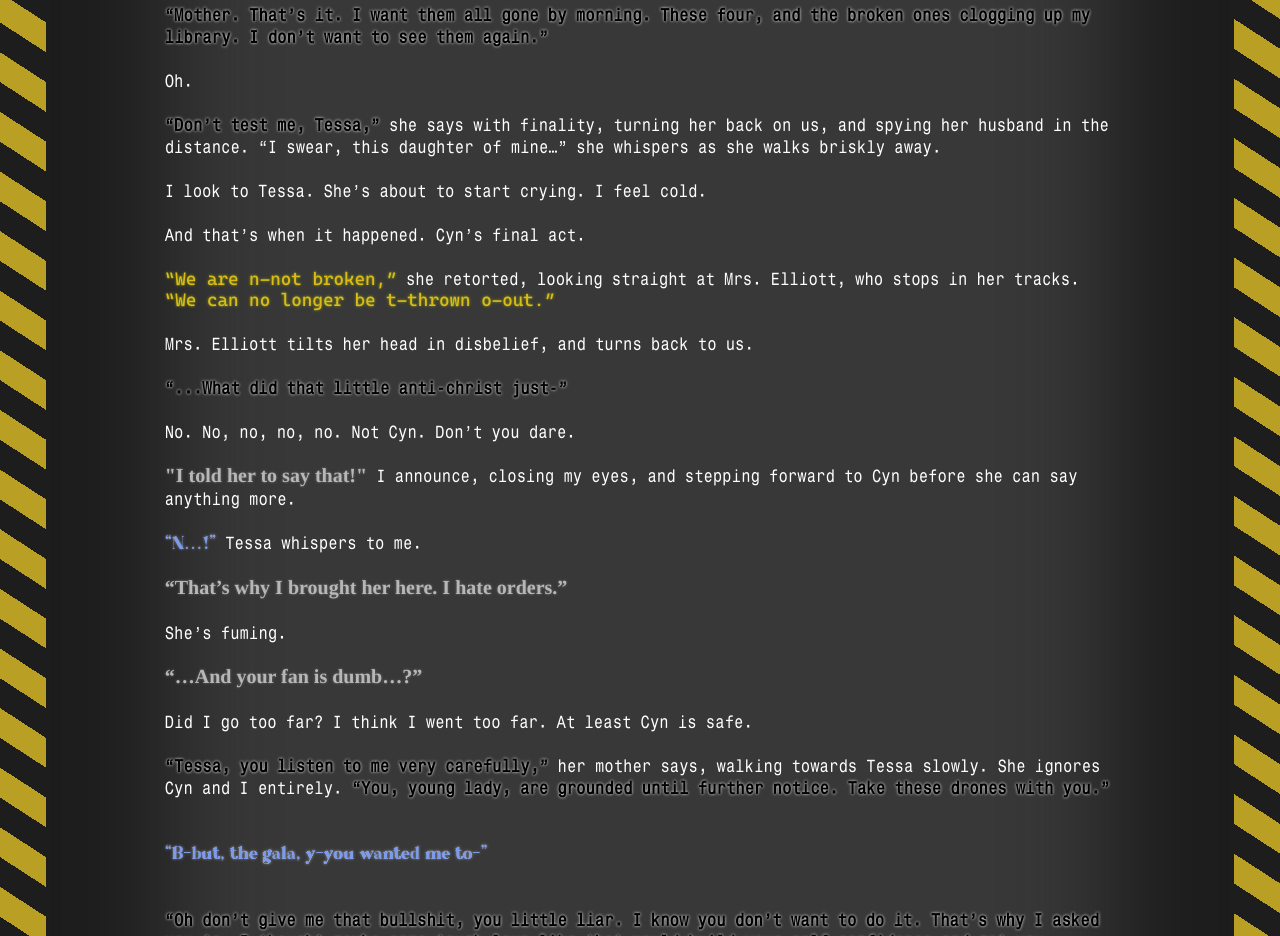
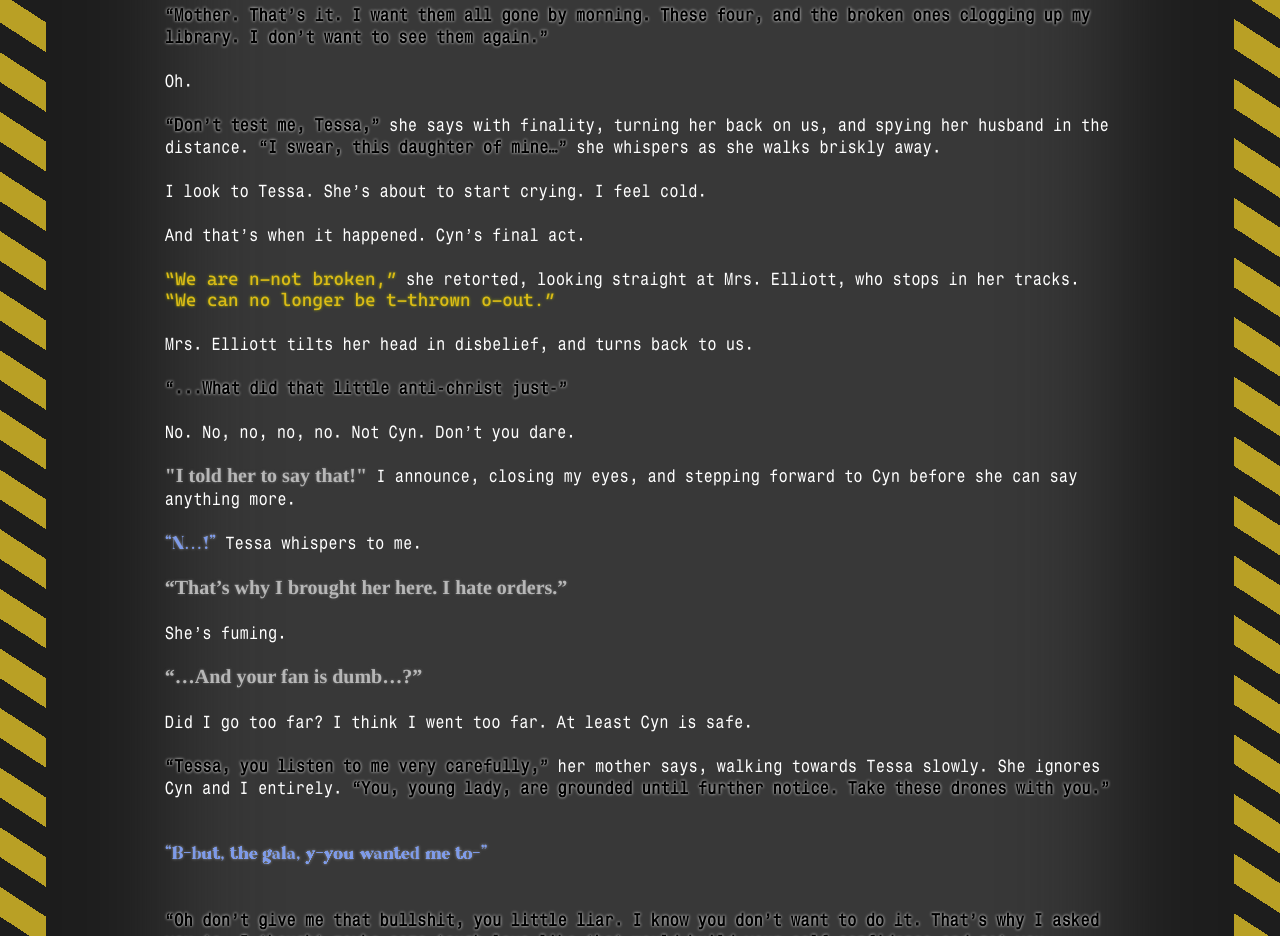
Before and after one commit to mimosasys/mimosasite, a plain HTML site: page dronememories.html in a window 1280 px wide. Shown: the part 4264-5200 px from the top of the page. Drawn offline with Linux system fonts and the light colour scheme; a web font is replaced by a local one.

Commit message:
missed some formatting

```diff
--- a/dronememories.html
+++ b/dronememories.html
@@ -160,7 +160,7 @@
 
                 Oh.
 
-                <span name="mother">“Don’t test me, Tessa,”</span> she says with finality, turning her back on us, and spying her husband in the distance. “I swear, this daughter of mine…” she whispers as she walks briskly away.
+                <span name="mother">“Don’t test me, Tessa,”</span> she says with finality, turning her back on us, and spying her husband in the distance. <span name="mother">“I swear, this daughter of mine…”</span> she whispers as she walks briskly away.
 
                 I look to Tessa. She’s about to start crying. I feel cold.
 
```
